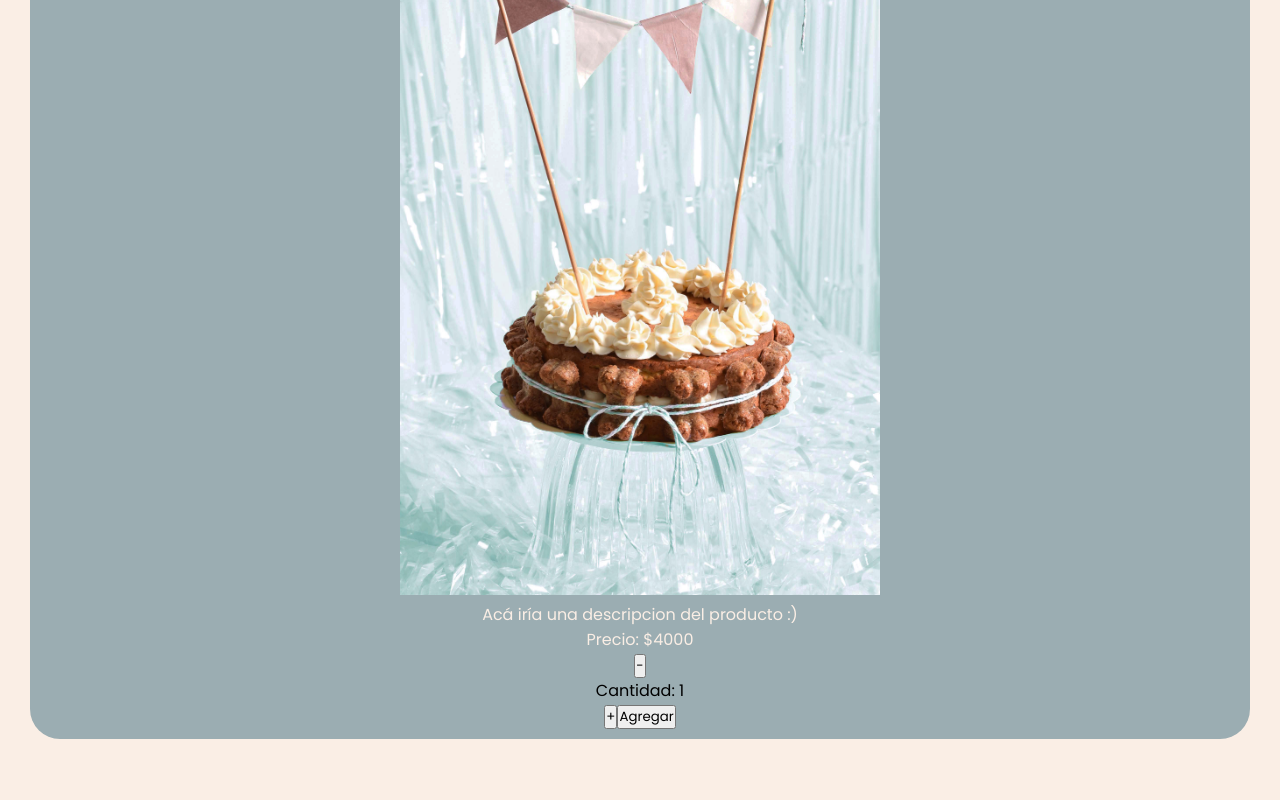
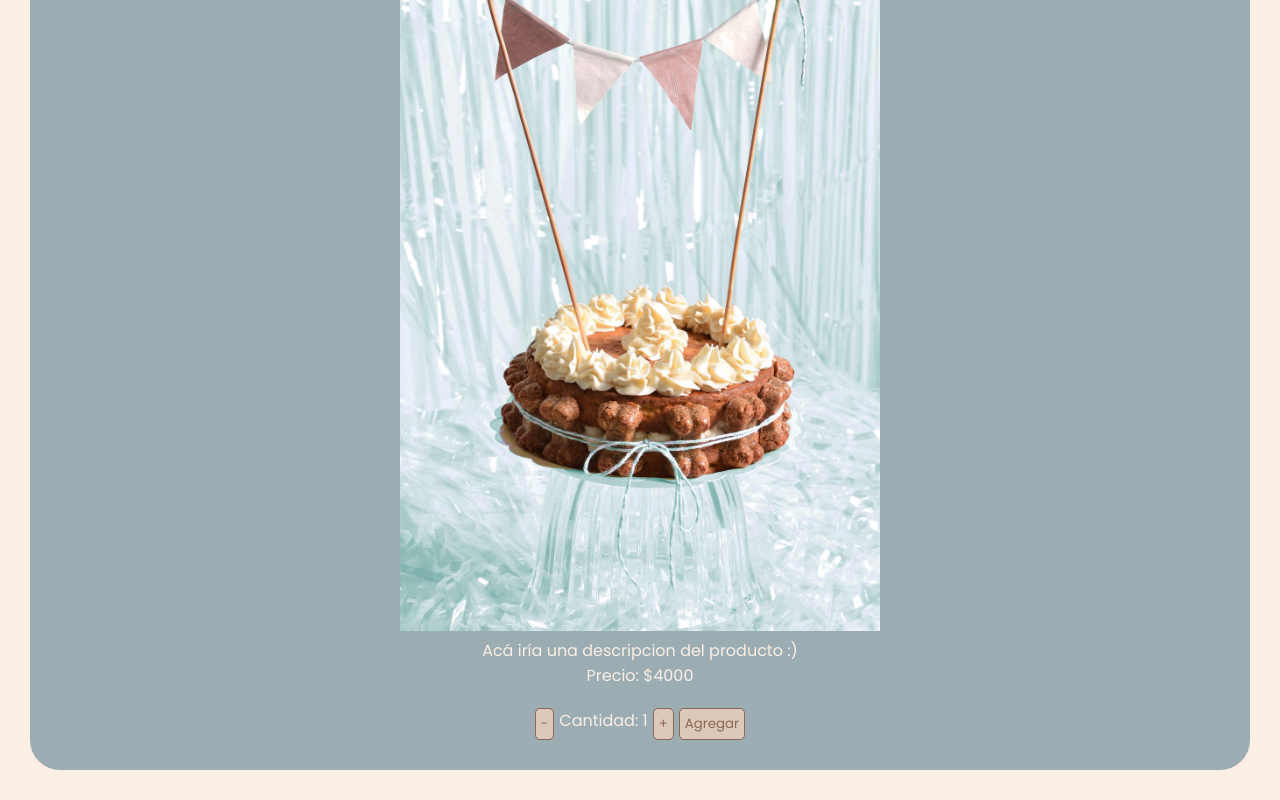
Before and after one commit to Gi-Auzoberry/Final-React-Auzoberry, a React (Vite) app: page /item/1 in a window 1280 px wide. Shown: the part 336-1136 px from the top of the page. Before the commit the page ends 1105 px from the top, so only its background shows below. Built offline with nearby package versions, Linux system fonts and the light colour scheme.

Commit message:
estilos contador

```diff
--- /dev/null
+++ b/src/componentes/ItemCount/ItemCount.css
@@ -0,0 +1,21 @@
+.contador {
+    display: flex;
+    justify-content: center;
+    margin: 10px;
+    padding: 10px;
+    gap: 5px;
+    color: #faeee5;
+}
+
+button {
+    padding: 5px;
+    color: #8c6856;
+    background-color: #dcc8b9;
+    border: 1px solid #8C6856;
+    cursor: pointer;
+    border-radius: 5px;
+}
+
+.btn-contador:hover {
+    background-color: #faeee5;
+}
--- a/src/componentes/ItemCount/ItemCount.jsx
+++ b/src/componentes/ItemCount/ItemCount.jsx
@@ -1,4 +1,5 @@
 import { useState } from "react";
+import './ItemCount.css';
 
 
 const ItemCount = ({agregar}) => {
@@ -19,12 +20,12 @@ const ItemCount = ({agregar}) => {
     }
 
   return (
-    <>
+    <div className="contador">
         <button onClick={decrementar}> - </button>
         <p> Cantidad: {contador} </p>
         <button onClick={incrementar}> + </button>
-        <button onClick={() => agregar(contador)}> Agregar </button>
-    </>
+        <button className="btn-contador" onClick={() => agregar(contador)}> Agregar </button>
+    </div>
   )
 }
 
--- a/src/componentes/ItemDetail/ItemDetail.css
+++ b/src/componentes/ItemDetail/ItemDetail.css
@@ -13,3 +13,9 @@
 .colorDetalle {
     color: #faeee5;
 }
+
+.btn-finalizar{
+    color: #8c6856;
+    font-weight: 600;
+
+}
--- a/src/componentes/ItemDetail/ItemDetail.jsx
+++ b/src/componentes/ItemDetail/ItemDetail.jsx
@@ -22,7 +22,7 @@ const ItemDetail = ({nombre, img, descripcion, precio}) => {
         <p className='colorDetalle' > Precio: ${precio} </p>
 
         {
-          agregarCant > 0 ? (<Link to= "/cart">Finalizar Compra</Link>) : (<ItemCount agregar={handleCant} />)
+          agregarCant > 0 ? (<Link className="btn-finalizar" to= "/cart">Finalizar Compra</Link>) : (<ItemCount agregar={handleCant} />)
         }
 
     </div>
--- a/src/componentes/NavBar/NavBar.jsx
+++ b/src/componentes/NavBar/NavBar.jsx
@@ -6,7 +6,7 @@ const NavBar = () => {
   return (
     <header>
       <Link className='logo' to="/">
-        <img src="./img/Logo Claro.jpg" alt="Logo Claro The Petkery" />
+        <img src="../img/Logo Claro.jpg" alt="Logo Claro The Petkery" />
       </Link>
 
         <nav>
```
